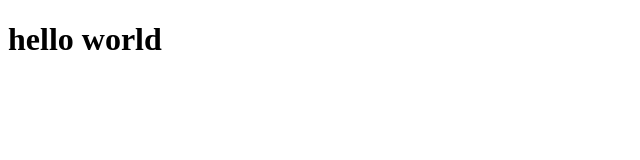
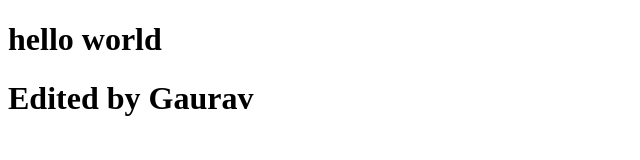
Before and after one commit to nenupriya/coffee, a plain HTML site: page index.html in a window 1280 px wide. Shown: the whole page, without its empty margins (0-640 px from the left). Drawn offline with Linux system fonts and the light colour scheme.

Commit message:
Testing clone request

```diff
--- a/index.html
+++ b/index.html
@@ -8,5 +8,6 @@
 </head>
 <body>
     <h1>hello world</h1>
+    <h1>Edited by Gaurav</h1>
 </body>
 </html>
```
